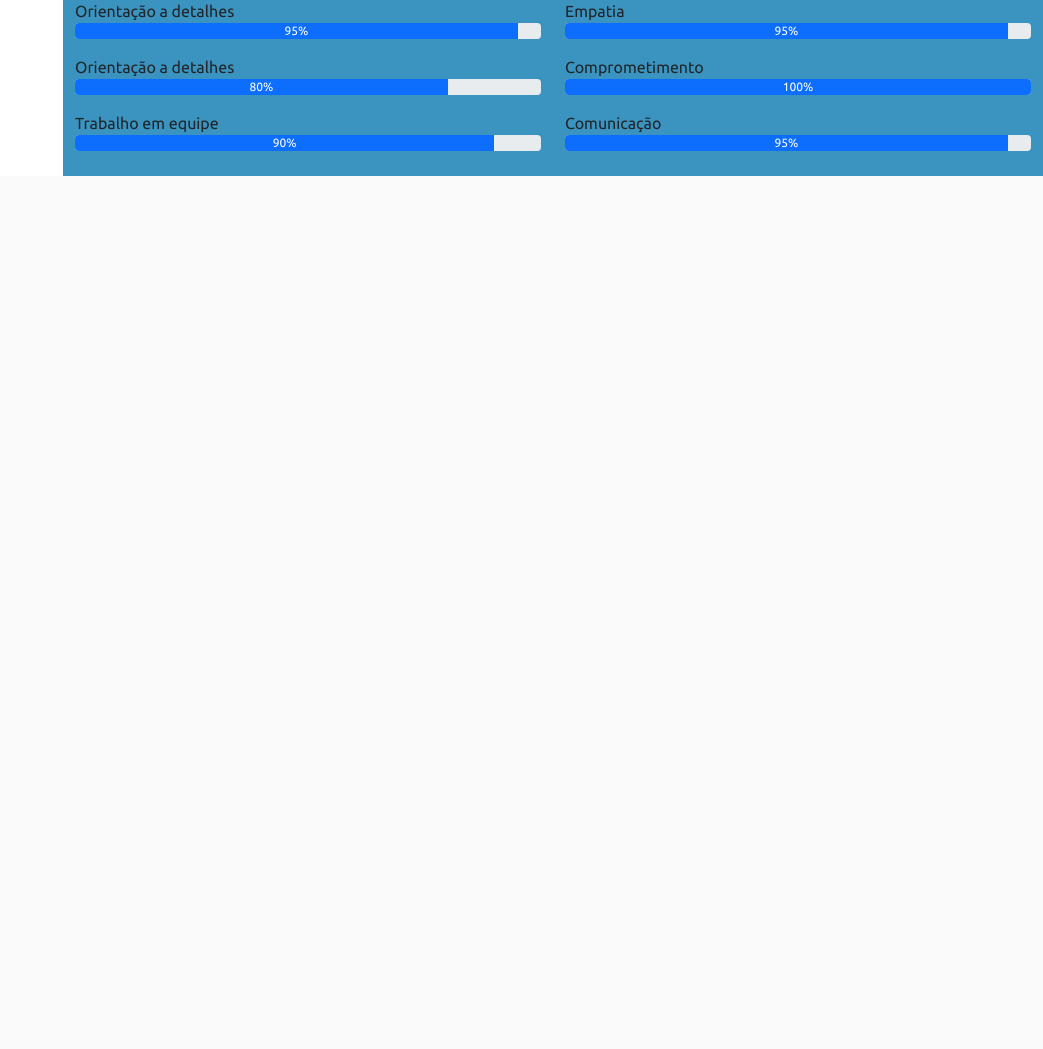
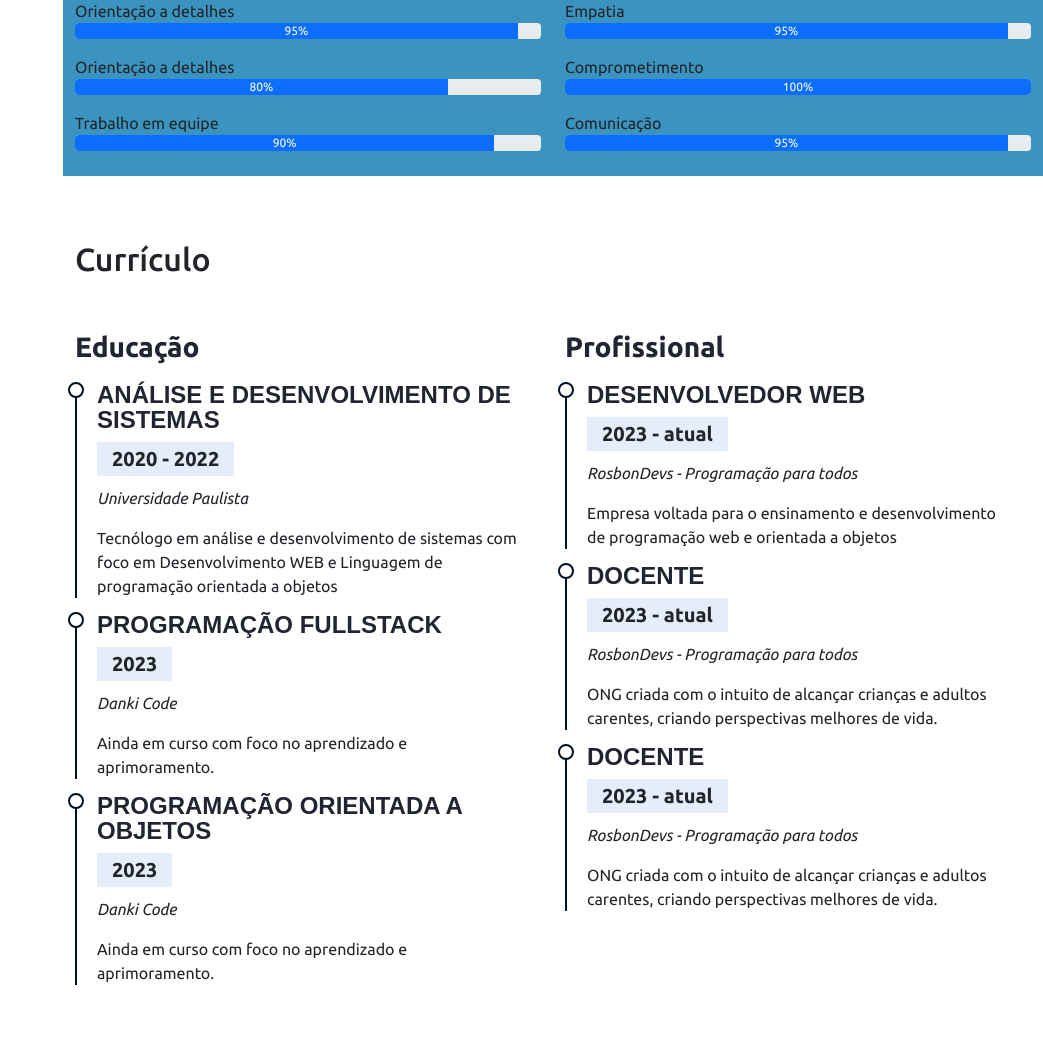
Before and after one commit to RobsonPMoraes/portfolioRobson, a Flask app: page / in a window 1280 px wide. Shown: the part 2320-3369 px from the top of the page, without its empty margins (237-1280 px from the left). Before the commit the page ends 2496 px from the top, so only its background shows below. Run offline with Flask 3, Linux system fonts and the light colour scheme; some libraries are stand-ins or nearby versions.

Commit message:
criação do currículo e utilização do pseudoelemento before

```diff
--- a/static/style.css
+++ b/static/style.css
@@ -137,6 +137,24 @@ i.menu-mobile{
 .menu-nav-active #header{
     left: 0;
 }
+@media (max-width: 1024px){
+    #header{
+        left: -300px;
+    }
+    i.menu-mobile{
+        display: flex;
+    }
+    section#inicio h2{
+        font-size: 3rem;
+    }
+    section#inicio span#subtitle{
+        margin-right: 0;
+        font-size: 1rem;
+    }
+    #main{
+        margin-left: 0;
+    }
+}
 .img-sobre{
     max-width: 370px;
     height: auto;
@@ -157,29 +175,50 @@ i.menu-mobile{
     color: #fff;
 }
 #sobre,
-#habilidades{
+#habilidades,
+#curriculo,
+#portfolio,
+#contato{
     height: 100vh;
 }
 .section-bg{
     /* background-color: rgba(12, 166, 254, .2); */
     background-color: #3b94c0;
 }
-
-@media (max-width: 1024px){
-    #header{
-        left: -300px;
-    }
-    i.menu-mobile{
-        display: flex;
-    }
-    section#inicio h2{
-        font-size: 3rem;
-    }
-    section#inicio span#subtitle{
-        margin-right: 0;
-        font-size: 1rem;
-    }
-    #main{
-        margin-left: 0;
-    }
+.cv .cv-title{
+    font-weight: 700;
+    margin: 20px 0;
+    color: #212431;
 }
+.cv .cv-item{
+    padding: 0 20px;
+    margin-top: -2px;
+    border-left: 2px solid #021124;
+    position: relative;
+}
+.cv .cv-item h4{
+    line-height: 25px;
+    font-weight: 600;
+    text-transform: uppercase;
+    font-family: "Poppins", sans-serif;
+    color: #212431;
+    margin-bottom: 10px;
+}
+.cv .cv-item h5{
+    background: #e4edf9;
+    padding: 5px 15px;
+    display: inline-block;
+    font-weight: 600;
+    margin-bottom: 10px;
+}
+.cv .cv-item::before{
+    content:"";
+    position: absolute;
+    top: 0;
+    left: -9px;
+    width: 16px;
+    height: 16px;
+    border: 2px solid #021124;
+    background: #fff;
+    border-radius: 50%;
+}
--- a/templates/index.html
+++ b/templates/index.html
@@ -1,9 +1,9 @@
 <!DOCTYPE html>
-<html lang="en">
+<html lang="pt-BR">
 <head>
     <meta charset="UTF-8">
     <meta http-equiv="X-UA-Compatible" content="IE=edge">
-    <meta name="viewport" content="width=;, initial-scale=1.0">
+    <meta name="viewport" content="width=device-width, initial-scale=1.0">
     <title>Protfólio Robson Pereira de Moraes</title>
     <link rel="stylesheet" href="/static/bootstrap/css/bootstrap.css">
     <link rel="stylesheet" href="/static/style.css">
@@ -130,7 +130,7 @@
         </section>
 
         <section id="habilidades" class="mt-5 section-bg">
-            <div class="container pb5">
+            <div class="container pb-5">
                 <h2 class="pt-5">Habilidades</h2>
                 <p>Ao longo dos anos de estudo adquiri algumas habilidades técnicas e outras práticas, a maioria delas estão aqui, de acordo com a porcentagem de conhecimento que, acredito ter adquirido em cada uma delas.</p>
 
@@ -234,6 +234,58 @@
                 </div>
             </div>
         </section>
+
+        <section id="curriculo" class="mt-5 cv">
+            <div class="container pb-5">
+                <h2 class="pt-3 pb-4">Currículo</h2>
+
+                <div class="row">
+                    <div class="col-md-6">
+                        <h3 class="cv-title">Educação</h3>
+                        <div class="cv-item">
+                            <h4>Análise e Desenvolvimento de Sistemas</h4>
+                            <h5>2020 - 2022</h5>
+                            <p><em>Universidade Paulista</em></p>
+                            <p>Tecnólogo em análise e desenvolvimento de sistemas com foco em Desenvolvimento WEB e Linguagem de programação orientada a objetos</p>
+                        </div>
+                        <div class="cv-item">
+                            <h4>Programação FullStack</h4>
+                            <h5>2023</h5>
+                            <p><em>Danki Code</em></p>
+                            <p>Ainda em curso com foco no aprendizado e aprimoramento.</p>
+                        </div>
+                        <div class="cv-item">
+                            <h4>Programação Orientada a Objetos</h4>
+                            <h5>2023</h5>
+                            <p><em>Danki Code</em></p>
+                            <p>Ainda em curso com foco no aprendizado e aprimoramento.</p>
+                        </div>
+                    </div>
+
+                    <div class="col-md-6">
+                        <h3 class="cv-title">Profissional</h3>
+                        <div class="cv-item">
+                            <h4>Desenvolvedor Web</h4>
+                            <h5>2023 - atual</h5>
+                            <p><em>RosbonDevs - Programação para todos</em></p>
+                            <p>Empresa voltada para o ensinamento e desenvolvimento de programação web e orientada a objetos </p>
+                        </div>
+                        <div class="cv-item">
+                            <h4>Docente</h4>
+                            <h5>2023 - atual</h5>
+                            <p><em>RosbonDevs - Programação para todos</em></p>
+                            <p>ONG criada com o intuito de alcançar crianças e adultos carentes, criando perspectivas melhores de vida. </p>
+                        </div>
+                        <div class="cv-item">
+                            <h4>Docente</h4>
+                            <h5>2023 - atual</h5>
+                            <p><em>RosbonDevs - Programação para todos</em></p>
+                            <p>ONG criada com o intuito de alcançar crianças e adultos carentes, criando perspectivas melhores de vida. </p>
+                        </div>
+                    </div>
+                </div>
+            </div>
+        </section>
     </main>
 
     <script src="/static/bootstrap/js/bootstrap.bundle.min.js"></script>
```
